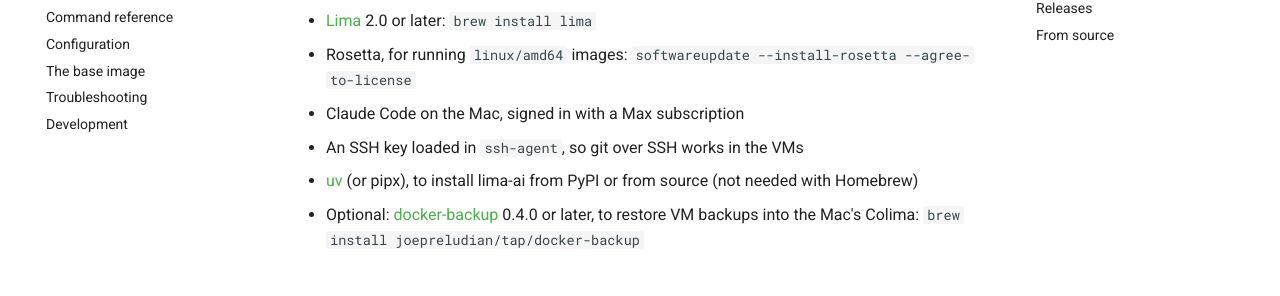
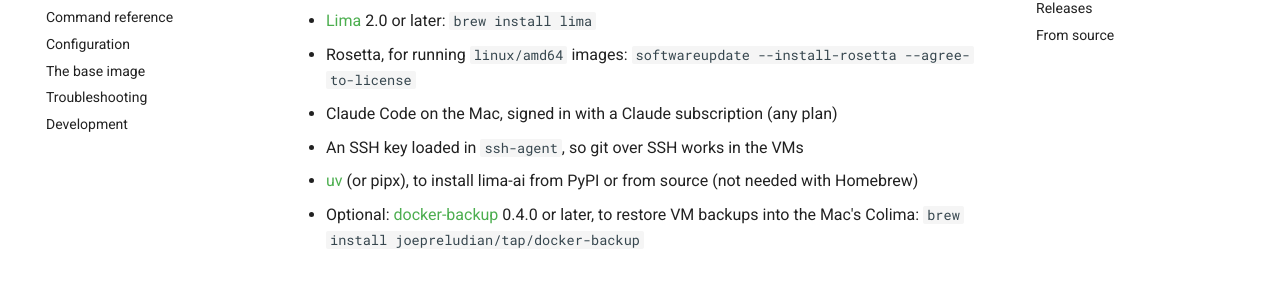
Before and after one commit to joepreludian/lima-ai, an MkDocs documentation site: the page built from docs/manual/docs/install.md, in a window 1280 px wide and 900 px high. Shown: the part 256-552 px from the top of the window. Built offline with MkDocs 1.6.1 and Material for MkDocs 9.7.7, drawn with Linux system fonts in a browser that asks for light colours; comment, search, counter and statistics services are not loaded.

Commit message:
docs: any Claude subscription works, not only Max

```diff
--- a/docs/manual/docs/install.md
+++ b/docs/manual/docs/install.md
@@ -6,7 +6,7 @@
 - [Lima](https://lima-vm.io) 2.0 or later: `brew install lima`
 - Rosetta, for running `linux/amd64` images:
   `softwareupdate --install-rosetta --agree-to-license`
-- Claude Code on the Mac, signed in with a Max subscription
+- Claude Code on the Mac, signed in with a Claude subscription (any plan)
 - An SSH key loaded in `ssh-agent`, so git over SSH works in the VMs
 - [uv](https://docs.astral.sh/uv/) (or pipx), to install lima-ai from PyPI or from source
   (not needed with Homebrew)
```
Also changed, not shown: docs/manual/docs/index.md (+1 -1 lines), README.md.
